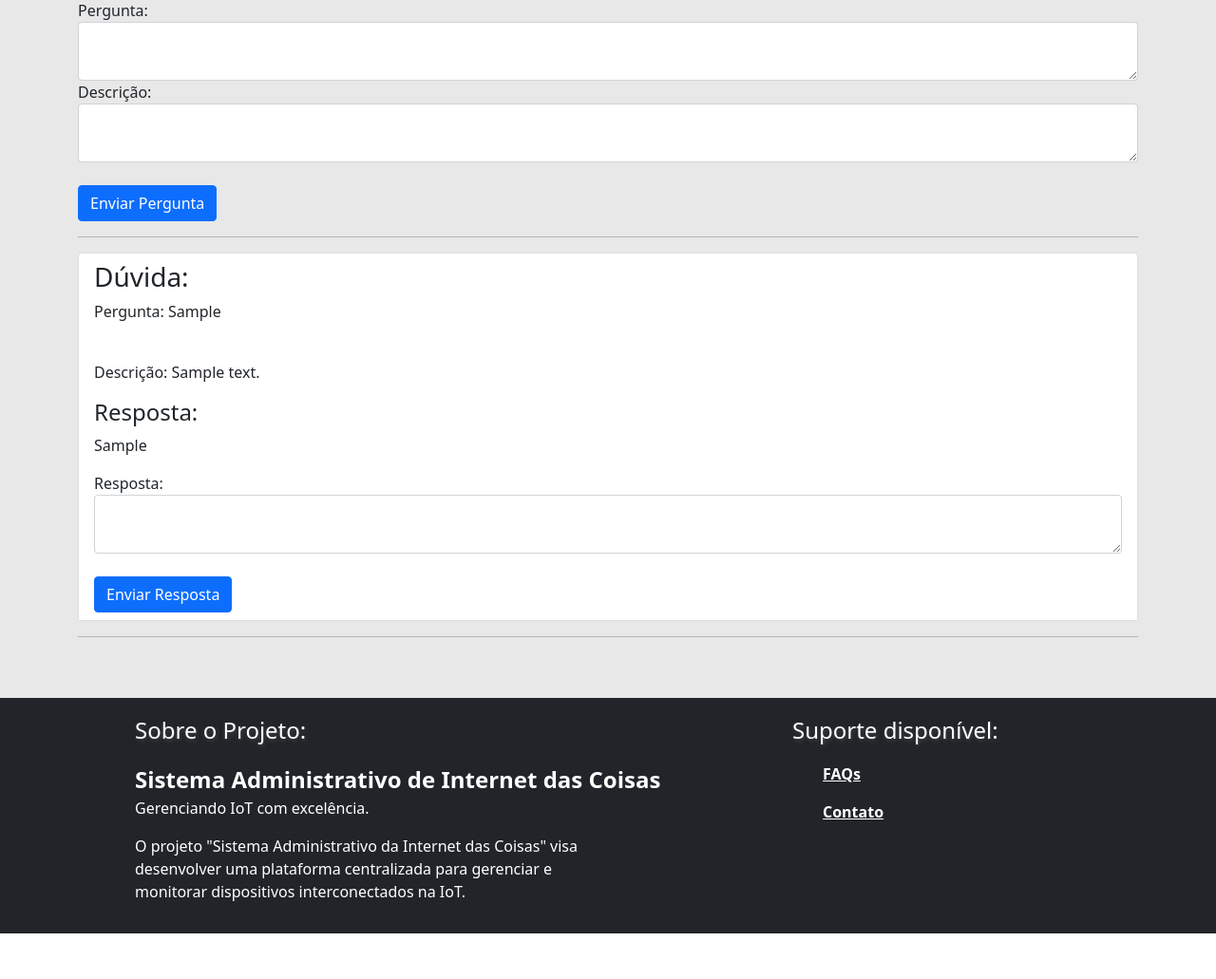
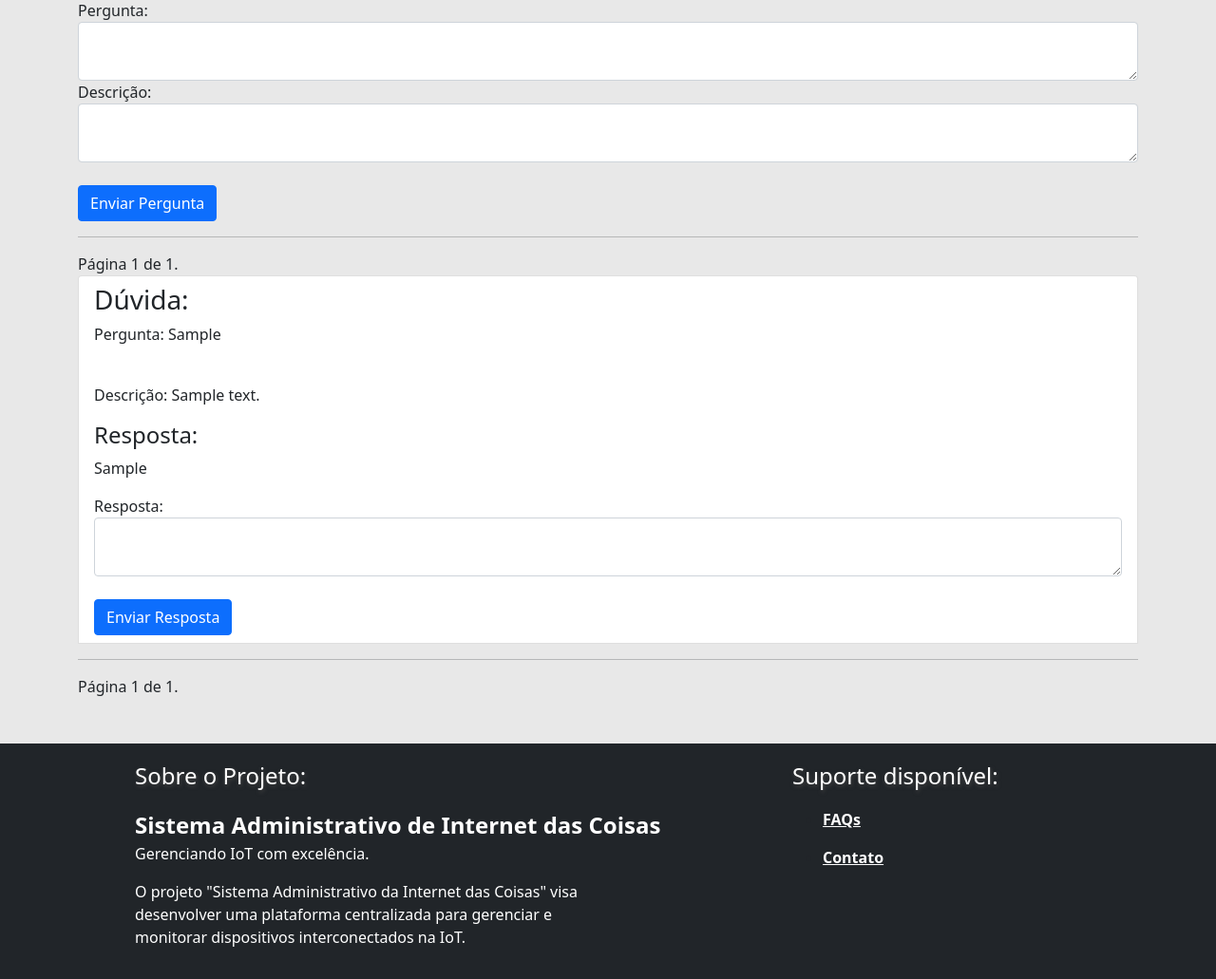
Before and after one commit to NickZ-z/SAiot, a Django app: page /categoria/1/ in a window 1280 px wide. Shown: the part 272-1303 px from the top of the page at 95% size. Before the commit the page ends 1255 px from the top, so only its background shows below. Run offline with Django 4.2, Linux system fonts and the light colour scheme; a user stored in the database is signed in; tables that the repository leaves empty hold one stand-in row (values such as "Sample post").

Commit message:
add pagination faqs_list

```diff
--- a/faqs/templates/faq_list.html
+++ b/faqs/templates/faq_list.html
@@ -22,12 +22,12 @@ SUAP - Sistema administrativo da Internet das Coisas
     <script src="{% static 'js/error_device.js' %}"></script>
 
     <script>
-    $(document).ready(function(){
-        $("#formPergunta").submit(function(){
+        $(document).ready(function () {
+            $("#formPergunta").submit(function () {
                 var pergunta = $("#pergunta").val();
                 var descricao = $("#descricao").val();
 
-            if(pergunta.trim() === "" || descricao.trim() === "") {
+                if (pergunta.trim() === "" || descricao.trim() === "") {
                     alert("Por favor, preencha tanto a pergunta quanto a descrição.");
                     return false;
                 }
@@ -49,7 +49,23 @@ SUAP - Sistema administrativo da Internet das Coisas
         <button type="submit" class="btn btn-primary">Enviar Pergunta</button>
         <hr>
     </form>
+    <div class="pagination">
+        <span class="step-links">
+            {% if faqs.has_previous %}
+            <a href="?page=1">&laquo; primeira</a>
+            <a href="?page={{ faqs.previous_page_number }}">anterior</a>
+            {% endif %}
 
+            <span class="current">
+                Página {{ faqs.number }} de {{ faqs.paginator.num_pages }}.
+            </span>
+
+            {% if faqs.has_next %}
+            <a href="?page={{ faqs.next_page_number }}">próxima</a>
+            <a href="?page={{ faqs.paginator.num_pages }}">última &raquo;</a>
+            {% endif %}
+        </span>
+    </div>
     <ul class="list-group">
         {% for faq in faqs %}
         <li class="list-group-item">
@@ -73,7 +89,23 @@ SUAP - Sistema administrativo da Internet das Coisas
         <hr>
         {% endfor %}
     </ul>
+    <div class="pagination">
+        <span class="step-links">
+            {% if faqs.has_previous %}
+            <a href="?page=1">&laquo; primeira</a>
+            <a href="?page={{ faqs.previous_page_number }}">anterior</a>
+            {% endif %}
 
+            <span class="current">
+                Página {{ faqs.number }} de {{ faqs.paginator.num_pages }}.
+            </span>
+
+            {% if faqs.has_next %}
+            <a href="?page={{ faqs.next_page_number }}">próxima</a>
+            <a href="?page={{ faqs.paginator.num_pages }}">última &raquo;</a>
+            {% endif %}
+        </span>
+    </div>
 </div>
 {% else %}
 <div class="d-flex justify-content-center align-items-center" style="height: 290px;">
--- a/faqs/views.py
+++ b/faqs/views.py
@@ -2,12 +2,13 @@ from django.shortcuts import render, redirect
 from django.contrib.auth.decorators import login_required
 from .models import FAQ, FAQCategoria
 from .forms import FAQForm, CategoriaForm
+from django.core.paginator import Paginator, EmptyPage, PageNotAnInteger
 
 
 @login_required
 def faq_categorias(request):
     categorias = FAQCategoria.objects.all()
-    form = CategoriaForm()  # Adicione esta linha para criar uma instância do formulário
+    form = CategoriaForm()
     return render(request, 'faq_categorias.html', {'categorias': categorias, 'form': form})
 
 @login_required
@@ -15,6 +16,17 @@ def faq_list(request, categoria_id):
     categoria = FAQCategoria.objects.get(pk=categoria_id)
     faqs = FAQ.objects.filter(categoria=categoria)
     form = FAQForm()
+
+    page = request.GET.get('page', 1)
+    paginator = Paginator(faqs, 3)
+
+    try:
+        faqs_paginated = paginator.page(page)
+    except PageNotAnInteger:
+        faqs_paginated = paginator.page(1)
+    except EmptyPage:
+        faqs_paginated = paginator.page(paginator.num_pages)
+
     if request.method == 'POST':
         form = FAQForm(request.POST)
         if form.is_valid():
@@ -22,8 +34,11 @@ def faq_list(request, categoria_id):
             faq.save()
             return redirect('faq_list', categoria_id=categoria_id)
 
-    return render(request, 'faq_list.html', {'categoria': categoria, 'faqs': faqs, 'form': form})
-
+    return render(
+        request,
+        'faq_list.html',
+        {'categoria': categoria, 'faqs': faqs_paginated, 'form': form}
+    )
 
 def enviar_pergunta(request, categoria_id):
     if request.method == 'POST':
@@ -49,4 +64,4 @@ def criar_categoria(request):
         form = CategoriaForm(request.POST)
         if form.is_valid():
             form.save()
-            return redirect('faq_categorias')  # Certifique-se de redirecionar para a view correta
+            return redirect('faq_categorias')
```
Lines whose indentation alone changed are shown as unchanged.
